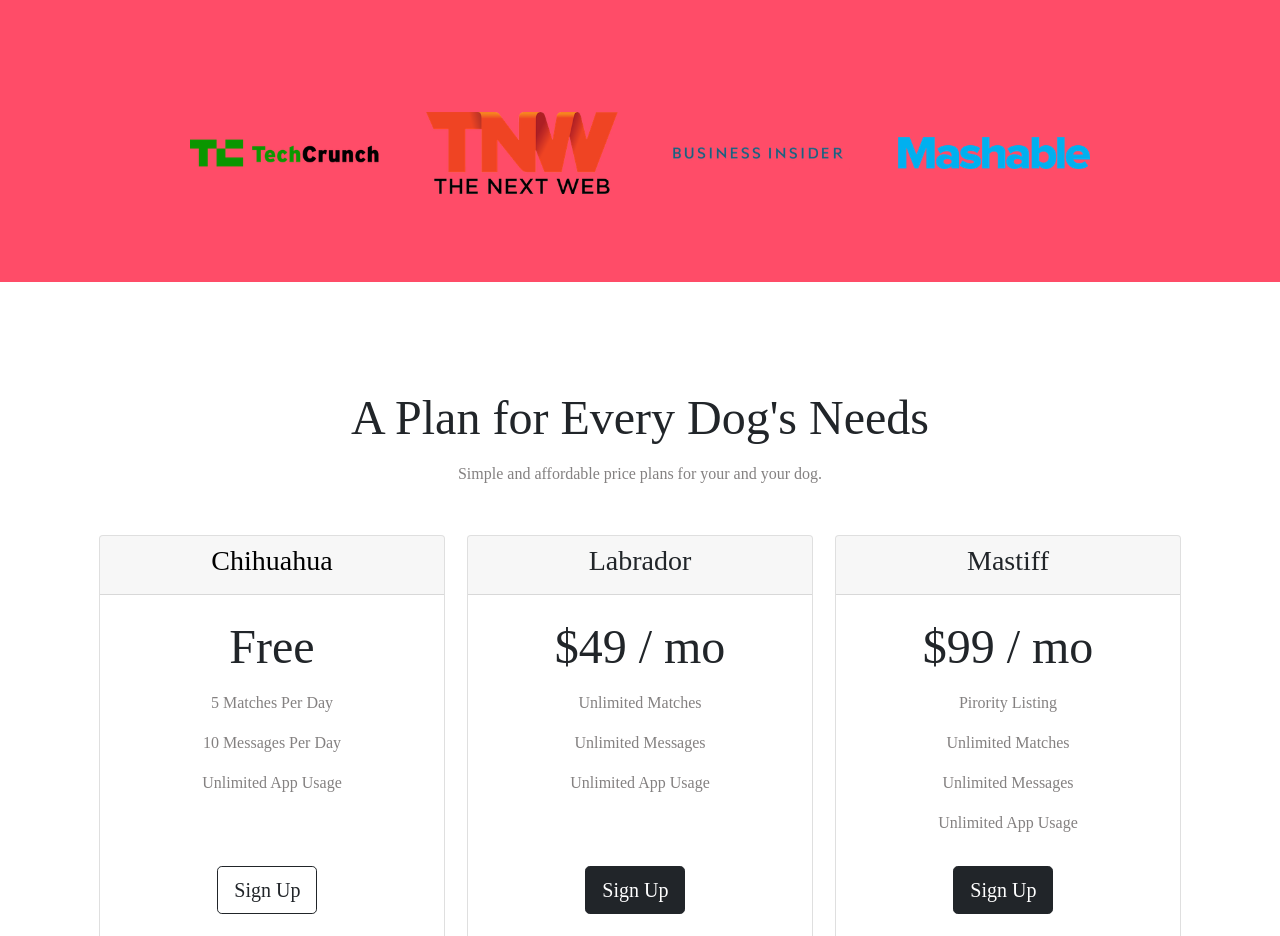
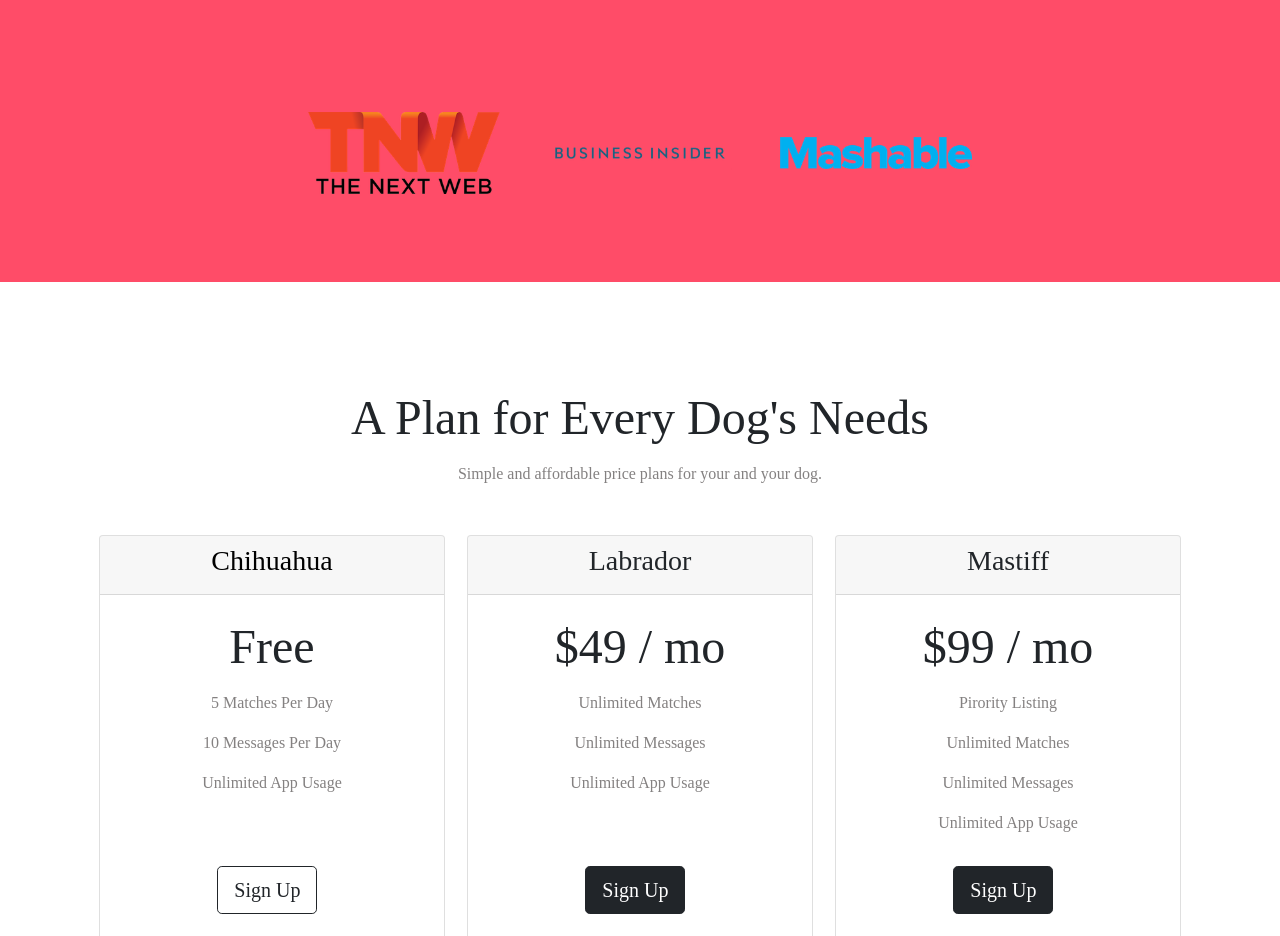
Before and after one commit to sartkthegr8/Tindog_LandingPage, a plain HTML site: page index.html in a window 1280 px wide. Shown: the part 1560-2496 px from the top of the page. Drawn offline with nearby package versions, Linux system fonts and the light colour scheme.

Commit message:
Update index.html

```diff
--- a/index.html
+++ b/index.html
@@ -159,7 +159,7 @@
   <!-- Press -->
 
   <section id="press">
-    <img class="class-logo" src="images/techcrunch.png" alt="tc-logo">
+<!--     <img class="class-logo" src="images/techcrunch.png" alt="tc-logo"> -->
     <img class="class-logo" src="images/tnw.png" alt="tnw-logo">
     <img class="class-logo" src="images/bizinsider.png" alt="biz-insider-logo">
     <img class="class-logo" src="images/mashable.png" alt="mashable-logo">
```
